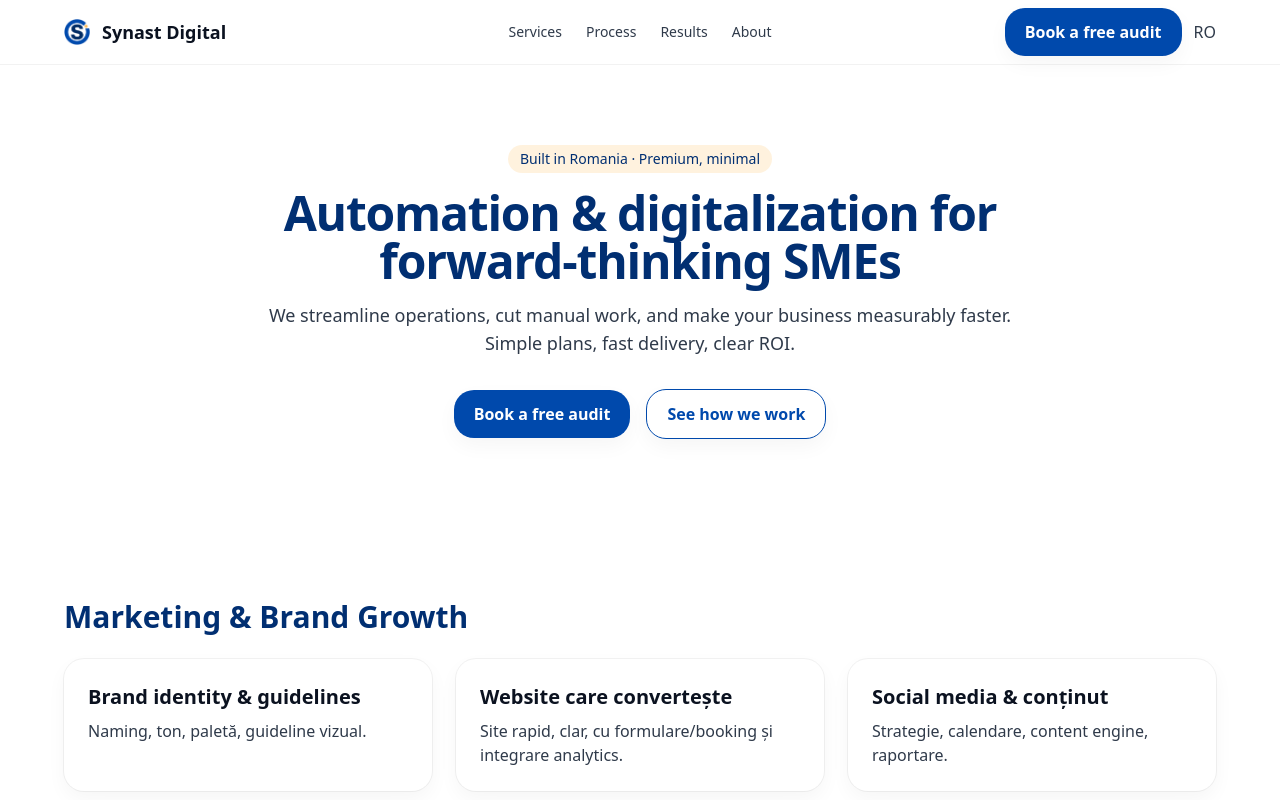
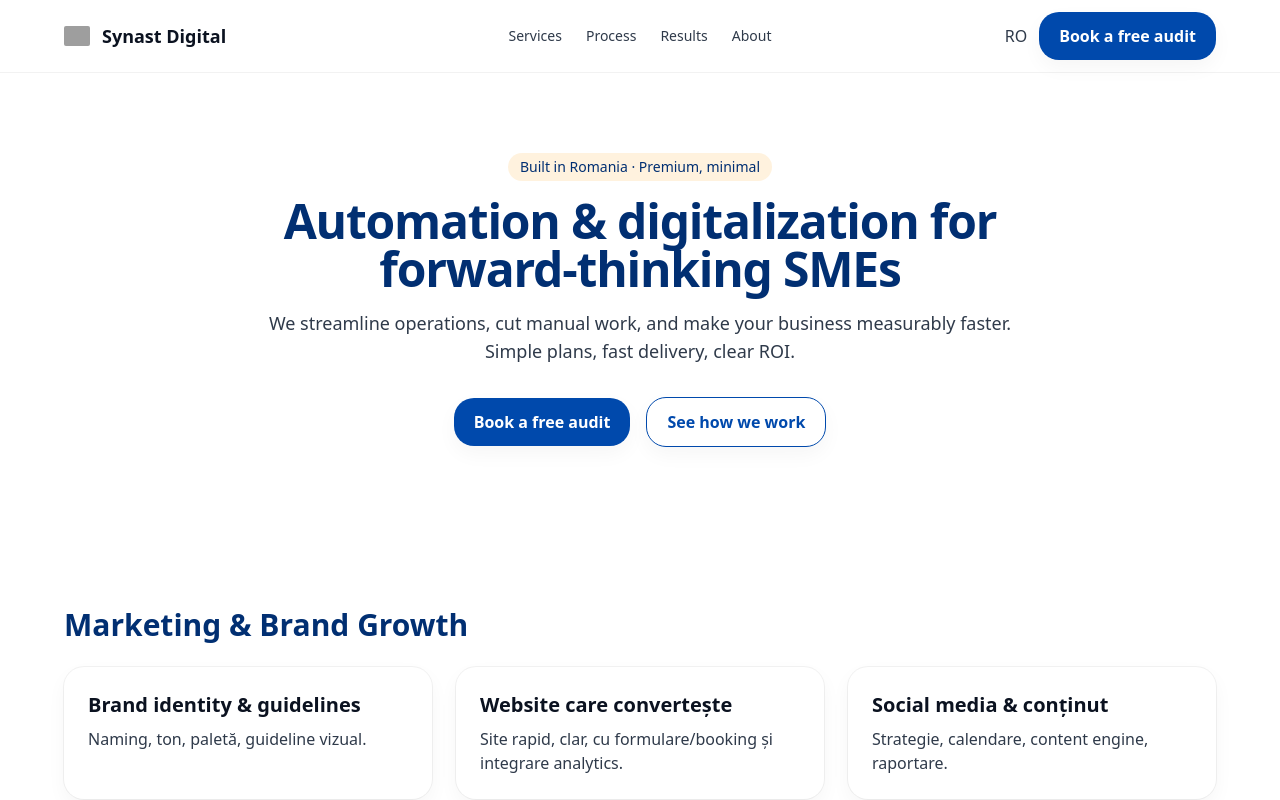
Before and after one commit to stefitx/synast_webpage, a Next.js app: page / in a window 1280 px wide. Shown: the top 800 px of the page. Built offline with nearby package versions, Linux system fonts and the light colour scheme; grey boxes are pictures that could not be loaded.

Commit message:
im going home

```diff
--- a/app/layout.tsx
+++ b/app/layout.tsx
@@ -22,5 +22,5 @@ export default function RootLayout({ children }: { children: React.ReactNode })
 export const viewport = {
 	width: 'device-width',
 	initialScale: 1,
-	viewportFit: 'cover', // accounts for iOS safe areas
+	viewportFit: 'cover',
   }
--- a/components/Navbar.tsx
+++ b/components/Navbar.tsx
@@ -9,20 +9,20 @@ export default function Navbar() {
   const base = isRO ? '/ro' : ''
 
   const labels = isRO
-    ? { services: 'Servicii', process: 'Proces', results: 'Rezultate', about: 'Despre', ctaLong: 'Programează un audit gratuit', ctaShort: 'Audit gratuit' }
-    : { services: 'Services', process: 'Process', results: 'Results', about: 'About', ctaLong: 'Book a free audit', ctaShort: 'Free audit' }
+    ? { services: 'Servicii', process: 'Proces', results: 'Rezultate', about: 'Despre', ctaShort: 'Audit gratuit', ctaLong: 'Programează un audit gratuit' }
+    : { services: 'Services', process: 'Process', results: 'Results', about: 'About', ctaShort: 'Free audit', ctaLong: 'Book a free audit' }
 
   return (
-    <header className="sticky top-0 z-50 bg-white/80 backdrop-blur border-b border-black/5 pt-[env(safe-area-inset-top)]">
-      {/* Flex on mobile, 3-col grid from md up so links stay centered */}
-      <div className="container flex h-14 items-center justify-between md:grid md:h-16 md:grid-cols-3">
-        {/* Left: logo */}
+    <header className="sticky top-0 z-50 bg-white/80 backdrop-blur border-b border-black/5">
+      {/* Mobile: simple row; Desktop: 3-col grid keeps links centered */}
+      <div className="container flex items-center justify-between py-2 md:grid md:grid-cols-3 md:py-3">
+        {/* Left: logo + wordmark */}
         <Link href={`${base || '/'}`} className="flex items-center gap-3 font-semibold">
-          <Image src="/logo.png" alt="Synast Digital" width={26} height={26} className="rounded-sm" priority />
+          <Image src="/logo.svg" alt="Synast Digital" width={26} height={26} className="rounded-sm" priority />
           <span className="text-base md:text-lg">Synast Digital</span>
         </Link>
 
-        {/* Center: nav (hidden on mobile) */}
+        {/* Center: section links (desktop/tablet only) */}
         <nav className="hidden md:flex justify-center gap-6">
           <Link href={`${base}/#services`} className="footer-link">{labels.services}</Link>
           <Link href={`${base}/#process`} className="footer-link">{labels.process}</Link>
@@ -30,18 +30,17 @@ export default function Navbar() {
           <Link href={`${base}/#about`} className="footer-link">{labels.about}</Link>
         </nav>
 
-        {/* Right: compact CTA + language */}
+        {/* Right: language + CTA (CTA always visible, smaller on phones) */}
         <div className="flex items-center gap-2 md:gap-3 justify-end">
+          <Link href={isRO ? '/' : '/ro/'} className="footer-link text-sm md:text-base">
+            {isRO ? 'EN' : 'RO'}
+          </Link>
           <Link
             href={`${base}/contact/`}
-            className="btn btn-primary whitespace-nowrap rounded-xl px-3 py-2 text-sm md:rounded-2xl md:px-5 md:py-3 md:text-base"
+            className="btn btn-primary inline-flex rounded-xl px-3 py-2 text-sm whitespace-nowrap shadow-soft md:rounded-2xl md:px-5 md:py-3 md:text-base"
           >
-            {/* Short label on small screens, long label from sm+ */}
-            <span className="sm:hidden">{labels.ctaShort}</span>
-            <span className="hidden sm:inline">{labels.ctaLong}</span>
-          </Link>
-          <Link href={isRO ? '/' : '/ro/'} className="footer-link text-sm md:text-base">
-            {isRO ? 'EN' : 'RO'}
+            <span className="md:hidden">{labels.ctaShort}</span>
+            <span className="hidden md:inline">{labels.ctaLong}</span>
           </Link>
         </div>
       </div>
```
